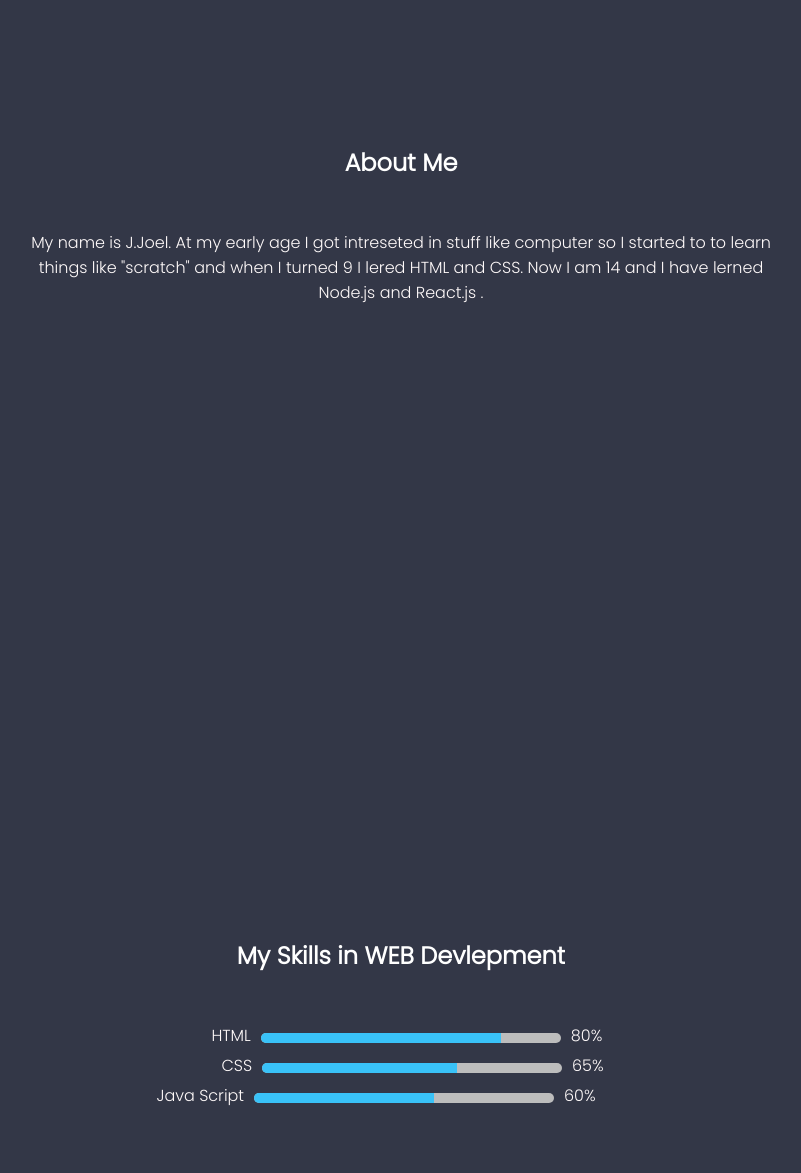
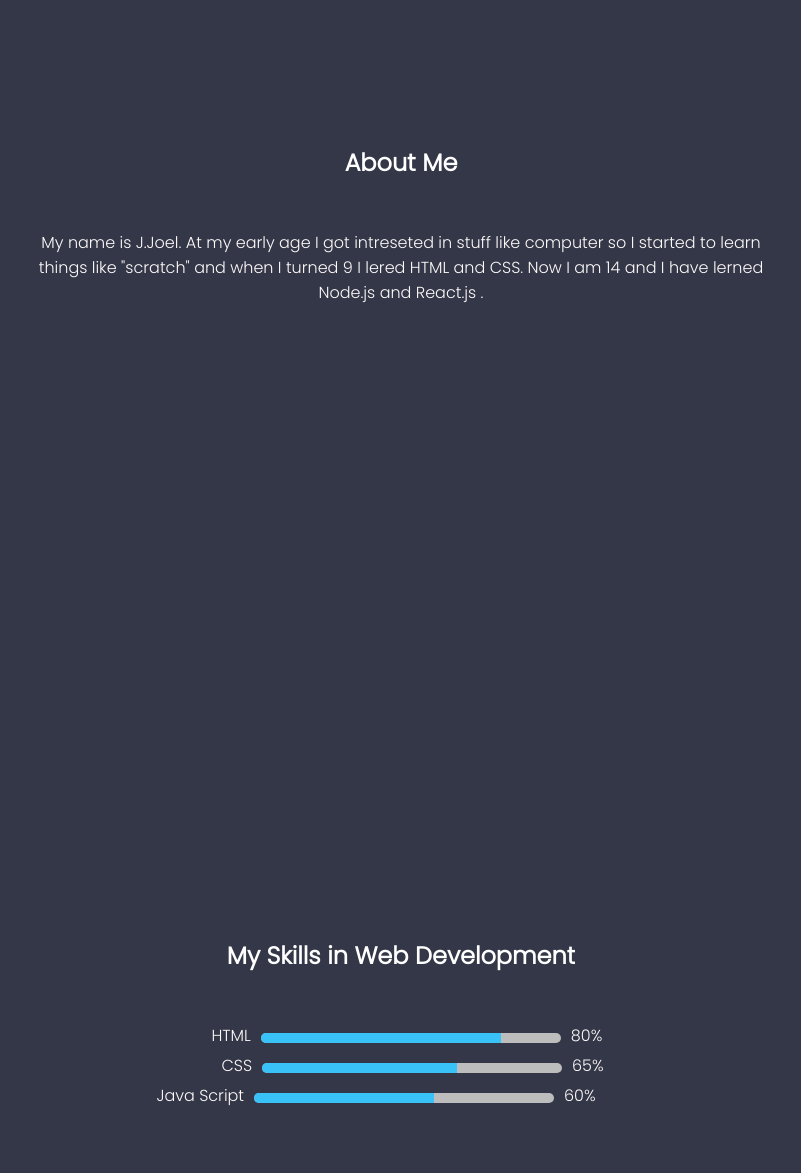
Before and after one commit to 18Joel/personal-website, a PHP site: page / in a window 1280 px wide. Shown: the part 1000-2173 px from the top of the page, without its empty margins (239-1040 px from the left). Run offline with PHP 8.4, Linux system fonts and the light colour scheme; some libraries are stand-ins or nearby versions.

Commit message:
first commit

```diff
--- a/index.html
+++ b/index.html
@@ -55,14 +55,14 @@
 <section id="about-me" class="page-2">
   <div class="about-me"><h2>About Me</h2>
 <p data-aos="flip-up"data-aos-offset="200" >My name is J.Joel. At my early age I got intreseted in stuff like computer so I
-   started to to learn things like "scratch" and when I turned 9 I lered HTML and CSS.
+   started to learn things like "scratch" and when I turned 9 I lered HTML and CSS.
     Now I am 14 and I have lerned Node.js and React.js . </p>
   </div>
 </section>
 
 <!--page-3-->
 <section id="skills" class="page-3">
-    <h2>My Skills in WEB Devlepment</h2>
+    <h2>My Skills in Web Development</h2>
 <div data-aos="fade-left" data-aos-offset="200" data-aos-duration="500" class="progress">
     <div class="html">
         <p>HTML</p>
--- a/style.css
+++ b/style.css
@@ -77,7 +77,7 @@ h1{
 }
 .intro::after{
     content: 'JOEL';
-    animation: jobs 8s infinite ;
+    animation: jobs 9s infinite ;
 }
 @keyframes jobs{
     19%{
```
